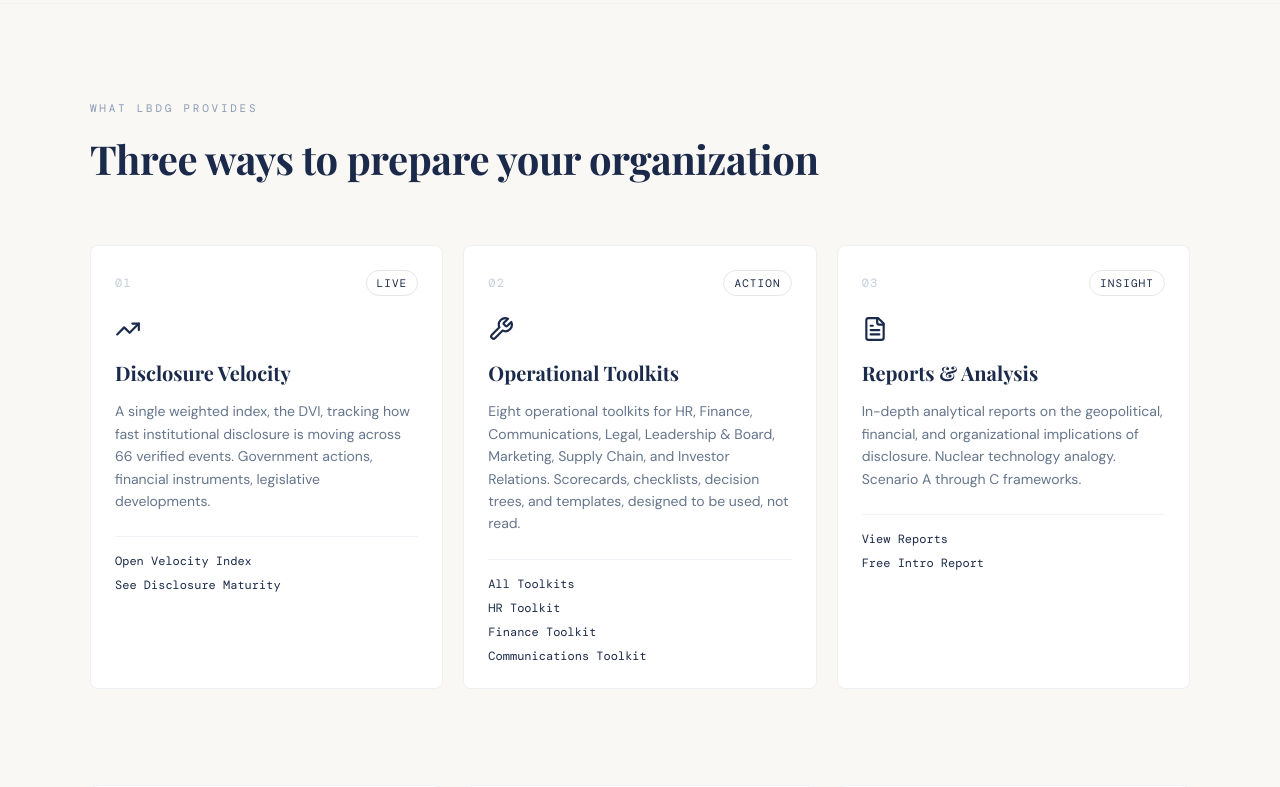
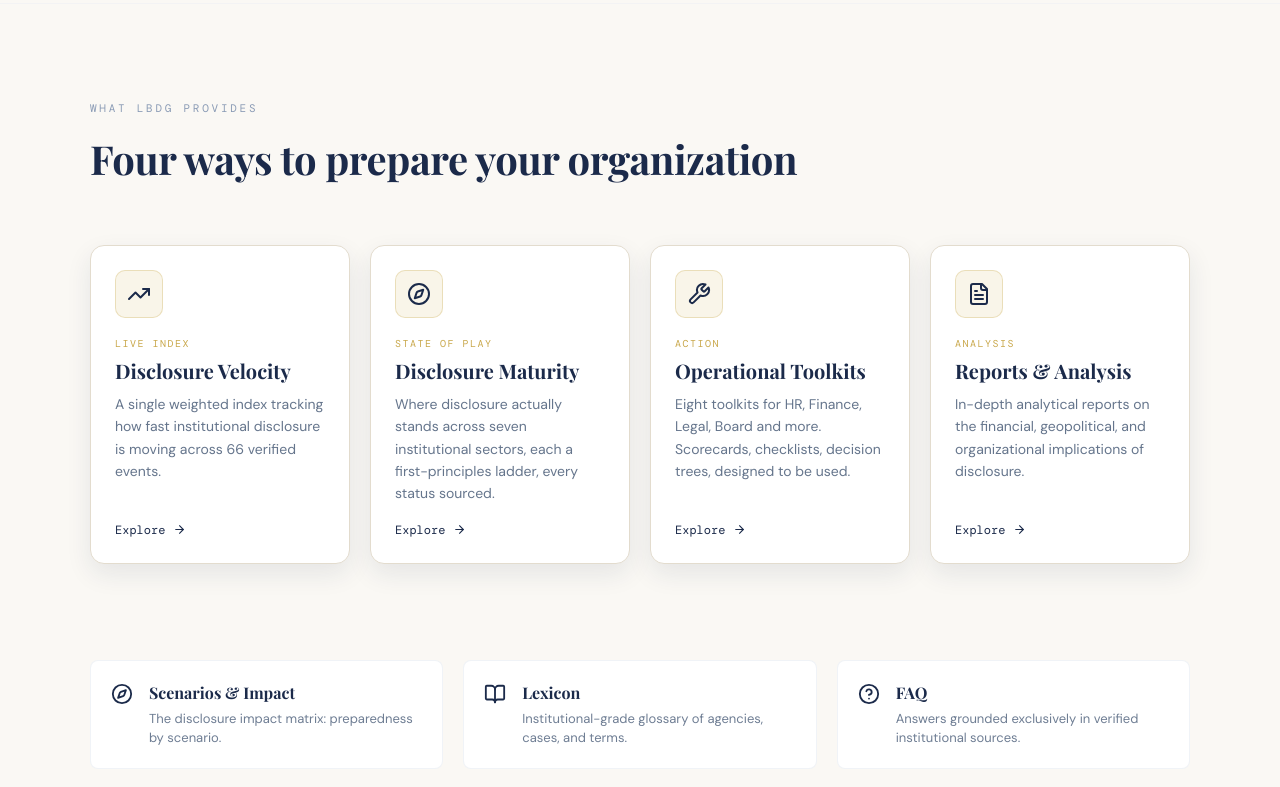
Before and after one commit to lbdgGit/DisclosureHub, a Next.js app in the folder disclosure-hub-starter/: page / in a window 1280 px wide. Shown: the part 1460-2247 px from the top of the page. Built offline with nearby package versions, Linux system fonts and the light colour scheme; a web font is replaced by a local one.

Commit message:
Update page.tsx

```diff
--- a/disclosure-hub-starter/app/page.tsx
+++ b/disclosure-hub-starter/app/page.tsx
@@ -226,7 +226,7 @@ export default function HomePage() {
         `}</style>
       </section>
 
-      {/* ── 3 PILLARS ── */}
+     {/* ── 4 PILLARS (relief, icons) ── */}
       <section className="py-16 sm:py-24 px-4 sm:px-6 border-t border-border/30" style={{ background: CREAM }}>
         <div style={{ maxWidth: 1100, margin: '0 auto' }}>
           <div className="mb-10 sm:mb-14">
@@ -234,52 +234,68 @@ export default function HomePage() {
               What LBDG provides
             </span>
             <h2 style={{ fontFamily: SERIF, fontWeight: 700, color: NAVY, fontSize: 'clamp(26px, 3.5vw, 40px)', letterSpacing: '-0.01em' }}>
-              Three ways to prepare your organization
+              Four ways to prepare your organization
             </h2>
           </div>
-          <div className="grid grid-cols-1 sm:grid-cols-2 lg:grid-cols-3 gap-5">
-            {PILLARS.map((pillar) => {
-              const Icon = pillar.icon;
-              const badgeColors: Record<string, string> = {
-                signal:     'text-signal border-signal/30 bg-signal/10',
-                classified: 'text-classified border-classified/30 bg-classified/10',
-                cold:       'text-cold border-cold/30 bg-cold/10',
-              };
-              const iconColors: Record<string, string> = {
-                signal: 'text-signal', classified: 'text-classified', cold: 'text-cold',
-              };
+
+          <div className="pgrid">
+            {[
+              { icon: TrendingUp, eyebrow: 'Live index',   title: 'Disclosure Velocity', blurb: 'A single weighted index tracking how fast institutional disclosure is moving across 66 verified events.', href: '/signals' },
+              { icon: Compass,    eyebrow: 'State of play', title: 'Disclosure Maturity', blurb: 'Where disclosure actually stands across seven institutional sectors, each a first-principles ladder, every status sourced.', href: '/maturity' },
+              { icon: Wrench,     eyebrow: 'Action',        title: 'Operational Toolkits', blurb: 'Eight toolkits for HR, Finance, Legal, Board and more. Scorecards, checklists, decision trees, designed to be used.', href: '/toolkits' },
+              { icon: FileText,   eyebrow: 'Analysis',      title: 'Reports & Analysis', blurb: 'In-depth analytical reports on the financial, geopolitical, and organizational implications of disclosure.', href: '/rapports' },
+            ].map((p) => {
+              const Icon = p.icon;
               return (
-                <div key={pillar.number} className={`group p-6 rounded-lg border border-border/60 bg-white ${pillar.hoverBorder} hover:shadow-lg transition-all duration-300`}>
-                  <div className="flex items-center justify-between mb-5">
-                    <span style={{ fontFamily: MONO, fontSize: 12, color: 'rgba(138,155,181,0.5)', letterSpacing: '0.1em' }}>
-                      {pillar.number}
-                    </span>
-                    <span className={`px-2.5 py-1 rounded-full text-2xs font-600 tracking-widest uppercase border ${badgeColors[pillar.color]}`} style={{ fontFamily: MONO }}>
-                      {pillar.badge}
-                    </span>
-                  </div>
-                  <Icon size={26} className={`mb-4 ${iconColors[pillar.color]}`} />
-                  <h3 style={{ fontFamily: SERIF, fontWeight: 700, color: NAVY, fontSize: 20, marginBottom: 12 }}>
-                    {pillar.title}
+                <Link key={p.href} href={p.href} className="pcard group" style={{ textDecoration: 'none' }}>
+                  <div className="pcard-icon"><Icon size={24} style={{ color: NAVY }} /></div>
+                  <span style={{ fontFamily: MONO, fontSize: 10, letterSpacing: '0.15em', textTransform: 'uppercase', color: GOLD, marginBottom: 8, display: 'block' }}>
+                    {p.eyebrow}
+                  </span>
+                  <h3 style={{ fontFamily: SERIF, fontWeight: 700, color: NAVY, fontSize: 20, marginBottom: 10, lineHeight: 1.2 }}>
+                    {p.title}
                   </h3>
-                  <p style={{ fontFamily: SANS, fontSize: 14, lineHeight: 1.6, color: 'rgba(74,93,120,0.85)', marginBottom: 24 }}>
-                    {pillar.description}
+                  <p style={{ fontFamily: SANS, fontSize: 14, lineHeight: 1.6, color: 'rgba(74,93,120,0.85)', marginBottom: 16, flex: 1 }}>
+                    {p.blurb}
                   </p>
-                  <ul className="space-y-2 border-t border-border/50 pt-4">
-                    {pillar.links.map((link) => (
-                      <li key={link.href}>
-                        <Link href={link.href} className="flex items-center justify-between text-xs text-muted hover:text-bright group/link transition-colors" style={{ fontFamily: MONO }}>
-                          <span>{link.label}</span>
-                          <ArrowRight size={12} className="opacity-0 group-hover/link:opacity-100 group-hover/link:translate-x-1 transition-all" />
-                        </Link>
-                      </li>
-                    ))}
-                  </ul>
-                </div>
+                  <span className="inline-flex items-center gap-2" style={{ fontFamily: MONO, fontSize: 12, color: NAVY }}>
+                    Explore
+                    <ArrowRight size={13} className="group-hover:translate-x-1 transition-transform" />
+                  </span>
+                </Link>
               );
             })}
           </div>
         </div>
+
+        <style>{`
+          .pgrid {
+            display: grid;
+            grid-template-columns: repeat(4, 1fr);
+            gap: 20px;
+          }
+          .pcard {
+            display: flex;
+            flex-direction: column;
+            background: #FFFFFF;
+            border: 1px solid #E3DCCE;
+            border-radius: 14px;
+            padding: 24px;
+            box-shadow: 0 10px 26px rgba(27,42,74,0.09);
+            transition: transform .28s ease, box-shadow .28s ease;
+          }
+          .pcard:hover { transform: translateY(-4px); box-shadow: 0 20px 42px rgba(27,42,74,0.16); }
+          .pcard-icon {
+            width: 48px; height: 48px;
+            border-radius: 10px;
+            background: rgba(201,168,76,0.12);
+            border: 1px solid rgba(201,168,76,0.3);
+            display: flex; align-items: center; justify-content: center;
+            margin-bottom: 18px;
+          }
+          @media (max-width: 900px) { .pgrid { grid-template-columns: repeat(2, 1fr); } }
+          @media (max-width: 520px) { .pgrid { grid-template-columns: 1fr; } }
+        `}</style>
       </section>
 
       {/* ── RESOURCES ── */}
```
